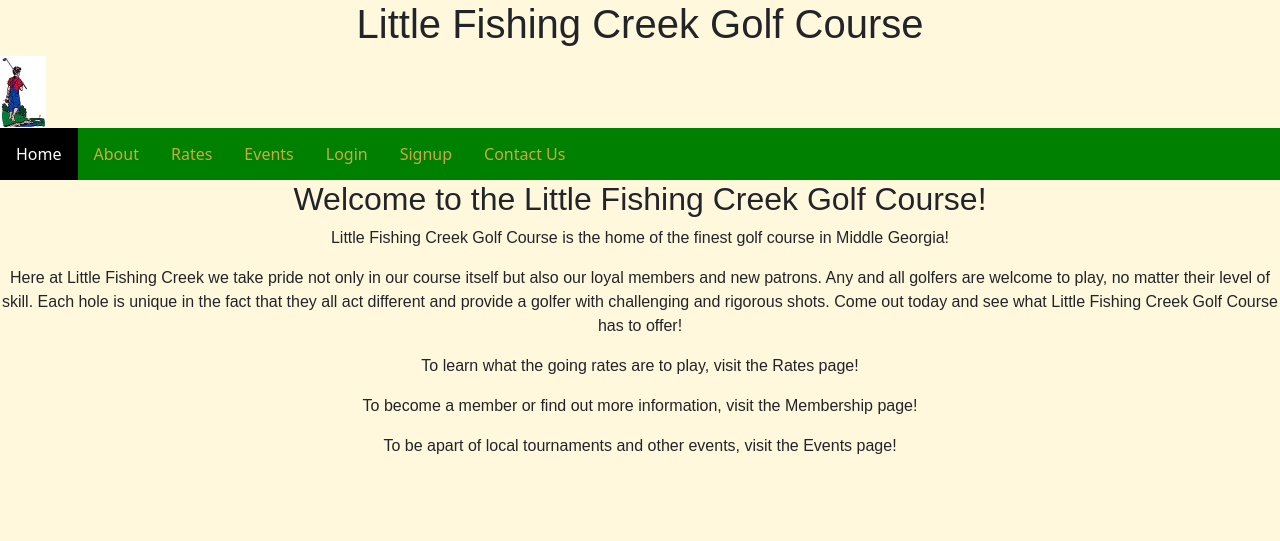
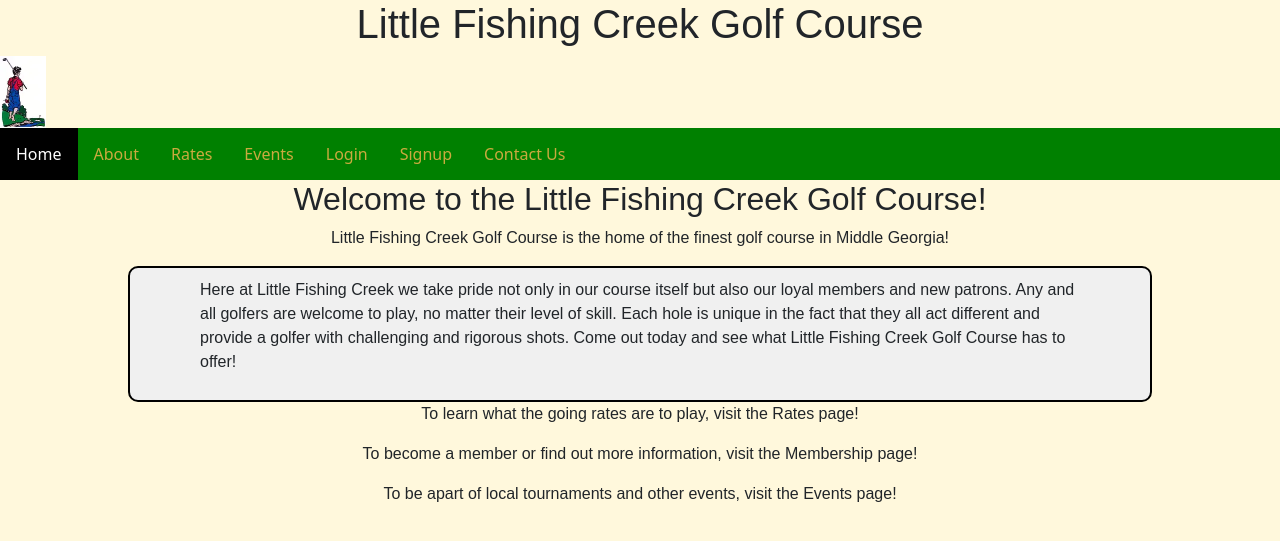
Before and after one commit to Brady-Blackstone/LFC-Reservation-System, a PHP site: page / in a window 1280 px wide. Shown: the top 541 px of the page. Run offline with PHP 8.4, Linux system fonts and the light colour scheme.

Commit message:
New README information

```diff
--- a/css/styles.css
+++ b/css/styles.css
@@ -68,6 +68,21 @@ iframe
 #errMsg
 {
     display: none;
+}
+
+.p-contain
+{
+    width: 80%;
+    margin: 0 auto;
+    padding: 10px 70px;
+    border: 2px solid black;
+    border-radius: 10px;
+    background-color: #f0f0f0;
+}
+
+.p-contain p
+{
+    text-align: left;
 }
 
 .ulHeader
--- a/index.php
+++ b/index.php
@@ -41,6 +41,7 @@ session_start();
 
         <p>Little Fishing Creek Golf Course is the home of the finest golf course in Middle Georgia!</p>
 
+        <div class="p-contain">
             <p>
                 Here at Little Fishing Creek we take pride not only in our course itself but also our
                 loyal members and new patrons. Any and all golfers are welcome to play, no matter
@@ -48,6 +49,7 @@ session_start();
                 a golfer with challenging and rigorous shots. Come out today and see what
                 Little Fishing Creek Golf Course has to offer!
             </p>
+        </div>
 
         <p>To learn what the going rates are to play, visit the Rates page!</p>
         <p>To become a member or find out more information, visit the Membership page!</p>
```
Also changed, not shown: README.md. Lines whose indentation alone changed are shown as unchanged.
